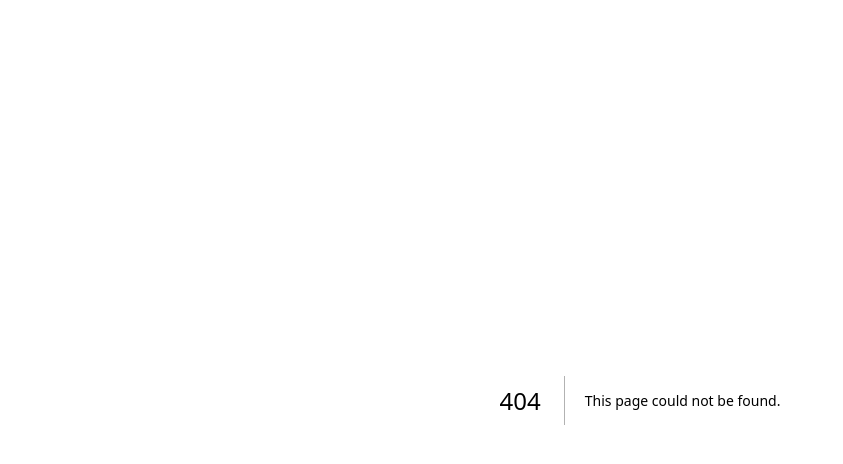
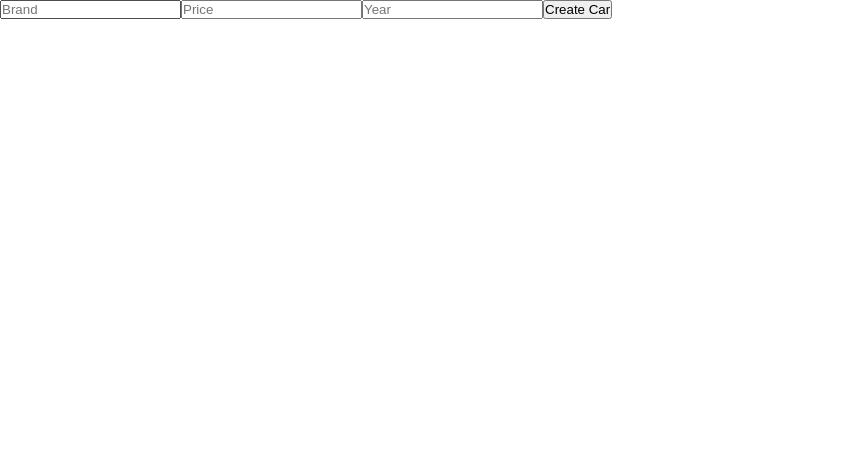
Before and after one commit to Vladyslav-Hrytsak/next-js, a Next.js app: page /add-cars in a window 1280 px wide. Before the commit this address had no page. Shown: the top 464 px of the page, without its empty margins (0-843 px from the left). Built offline with nearby package versions, Linux system fonts and the light colour scheme.

Commit message:
homework 2

```diff
--- /dev/null
+++ b/src/app/add-cars/page.tsx
@@ -0,0 +1,11 @@
+import FormComponent from "@/components/form-component/FormComponent";
+
+const AddCarsPage = () => {
+    return (
+        <div>
+            <FormComponent/>
+        </div>
+    );
+};
+
+export default AddCarsPage;
```
